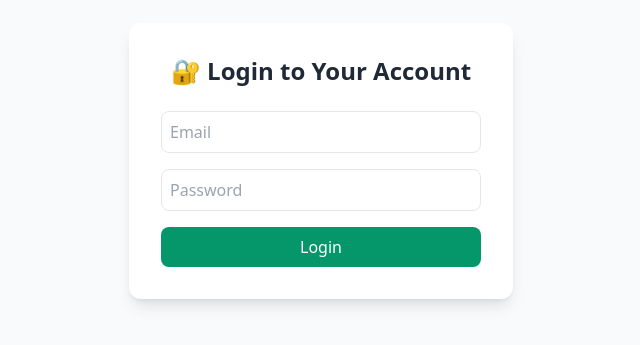
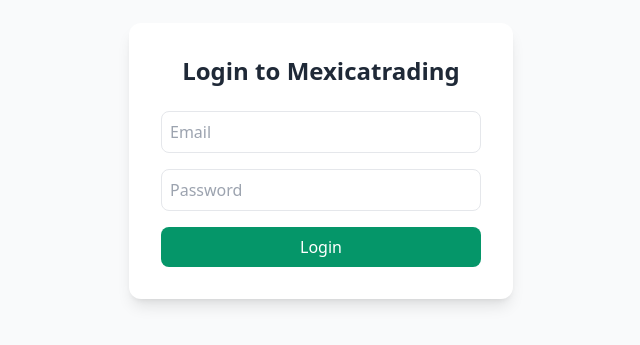
Before and after one commit to cchidiebere64-dot/Mexicatrading, a React (Vite) app: page / in a window 1280 px wide. Shown: the part 239-584 px from the top of the page, without its empty margins (319-959 px from the left). Built offline with nearby package versions, Linux system fonts and the light colour scheme.

Commit message:
Refactor login component and improve error handling

```diff
--- a/src/pages/Login.jsx
+++ b/src/pages/Login.jsx
@@ -13,26 +13,26 @@ export default function Login({ setToken, setUser }) {
     setError("");
 
     try {
-      console.log("🔹 Sending login request...");
+      console.log("Logging in...");
       const res = await axios.post(
         "https://mexicatradingbackend.onrender.com/api/auth/login",
         { email, password }
       );
 
-      console.log("✅ Login response:", res.data);
+      console.log("Response:", res.data);
 
-      if (res.data && res.data.token) {
+      if (res.data?.token) {
         sessionStorage.setItem("token", res.data.token);
         sessionStorage.setItem("user", JSON.stringify(res.data.user));
 
         setToken(res.data.token);
         setUser(res.data.user);
       } else {
-        throw new Error("Invalid response from server");
+        setError("Invalid login response");
       }
     } catch (err) {
-      console.error("❌ Login failed:", err.response?.data || err.message);
-      setError(err.response?.data?.message || "Login failed, please try again.");
+      console.error("Login failed:", err.response?.data || err.message);
+      setError(err.response?.data?.message || "Login failed");
     } finally {
       setLoading(false);
     }
@@ -45,7 +45,7 @@ export default function Login({ setToken, setUser }) {
         className="bg-white dark:bg-gray-800 p-8 rounded-xl shadow-lg w-96"
       >
         <h2 className="text-2xl font-bold mb-6 text-center text-gray-800 dark:text-white">
-          🔐 Login to Your Account
+          Login to Mexicatrading
         </h2>
 
         {error && (
```
